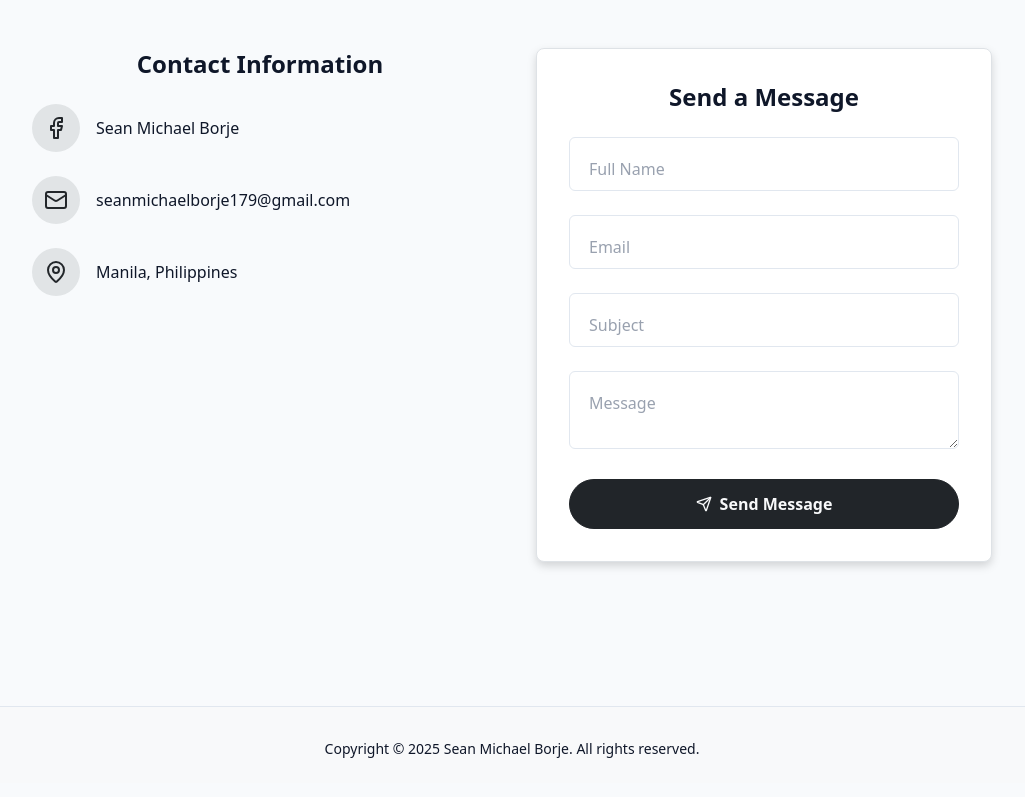
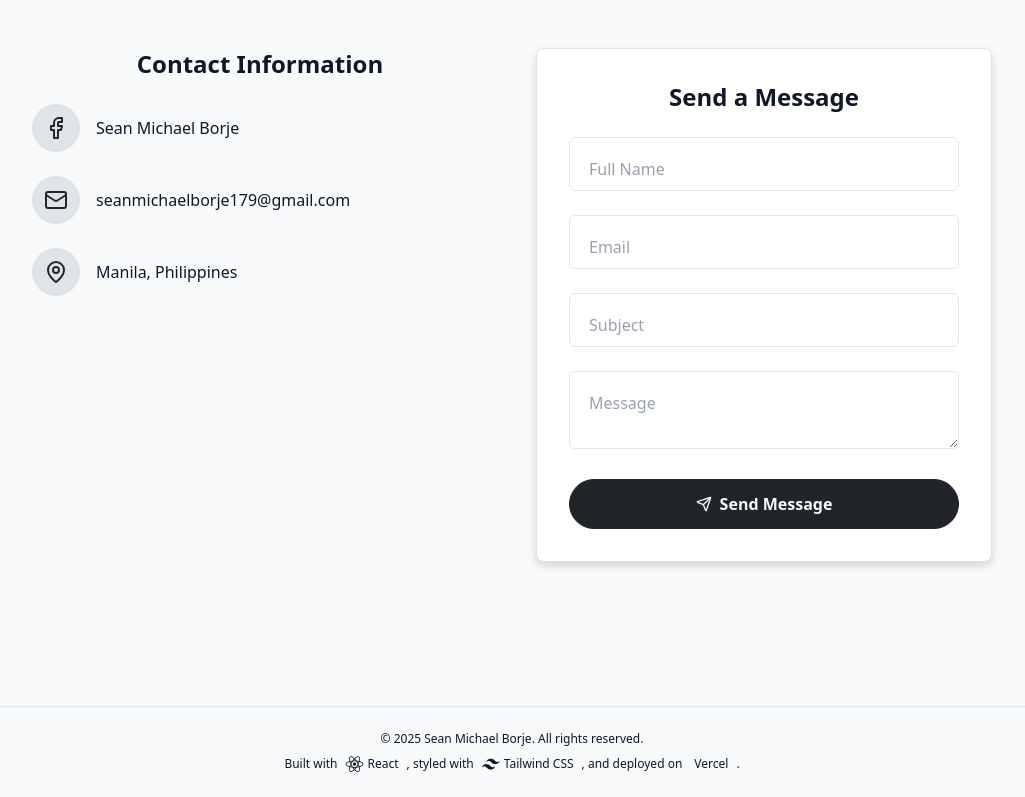
Before and after one commit to DarthCoder-afk/react-portfolio, a React (Vite) app: page / in a window 1280 px wide. Shown: the part 3868-4665 px from the top of the page, without its empty margins (128-1153 px from the left). Built offline with nearby package versions, Linux system fonts and the light colour scheme.

Commit message:
updated footer

```diff
--- a/index.html
+++ b/index.html
@@ -4,7 +4,8 @@
     <meta charset="UTF-8" />
     <link rel="icon" type="image/svg+xml" href="/logo.svg" />
     <meta name="viewport" content="width=device-width, initial-scale=1.0" />
-    <title>Sean Portfolio</title>
+    <link rel="stylesheet" type='text/css' href="https://cdn.jsdelivr.net/gh/devicons/devicon@latest/devicon.min.css" />
+    <title>Sean's Portfolio</title>
   </head>
   <body>
     <div id="root"></div>
--- a/src/components/Footer.jsx
+++ b/src/components/Footer.jsx
@@ -1,11 +1,26 @@
 import { X, Menu, Github, Linkedin, Instagram, Facebook } from "lucide-react";
 export const Footer = () => {
-    return <footer className="w-full px-4 py-6 border-t border-border text-center md:text-left bg-[#f8f9fa] relative border-t border-border mt-12 pt-8">
-        <div className="flex flex-col md:flex-row items-center md:justify-center px-4 space-y-4 md:space-y-0">
-            <p className="text-muted-foreground text-sm">
-            Copyright © {new Date().getFullYear()} Sean Michael Borje. All rights reserved.
-            </p>
+    return <footer className="w-full border-t border-border bg-[#f8f9fa] mt-12">
+     <div className="max-w-6xl mx-auto px-4 py-6 flex flex-col items-center text-center text-sm text-muted-foreground space-y-2">
 
-        </div>
-</footer>
+        {/* Left side - Copyright */}
+        <p className="text-center md:text-left text-xs">
+          © {new Date().getFullYear()} Sean Michael Borje. All rights reserved.
+        </p>
+
+        {/* Right side - Tech stack note */}
+       <p className="flex flex-wrap justify-center items-center gap-2 text-xs">
+          Built with
+          <span className="flex items-center gap-1">
+            <i className="devicon-react-original text-lg"></i> React
+          </span>, styled with
+          <span className="flex items-center gap-1">
+            <i className="devicon-tailwindcss-plain text-lg"></i> Tailwind CSS
+          </span>, and deployed on
+          <span className="flex items-center gap-1">
+            <i className="devicon-vercel-original text-lg"></i> Vercel
+          </span>.
+        </p>
+      </div>
+    </footer>
 }
```
